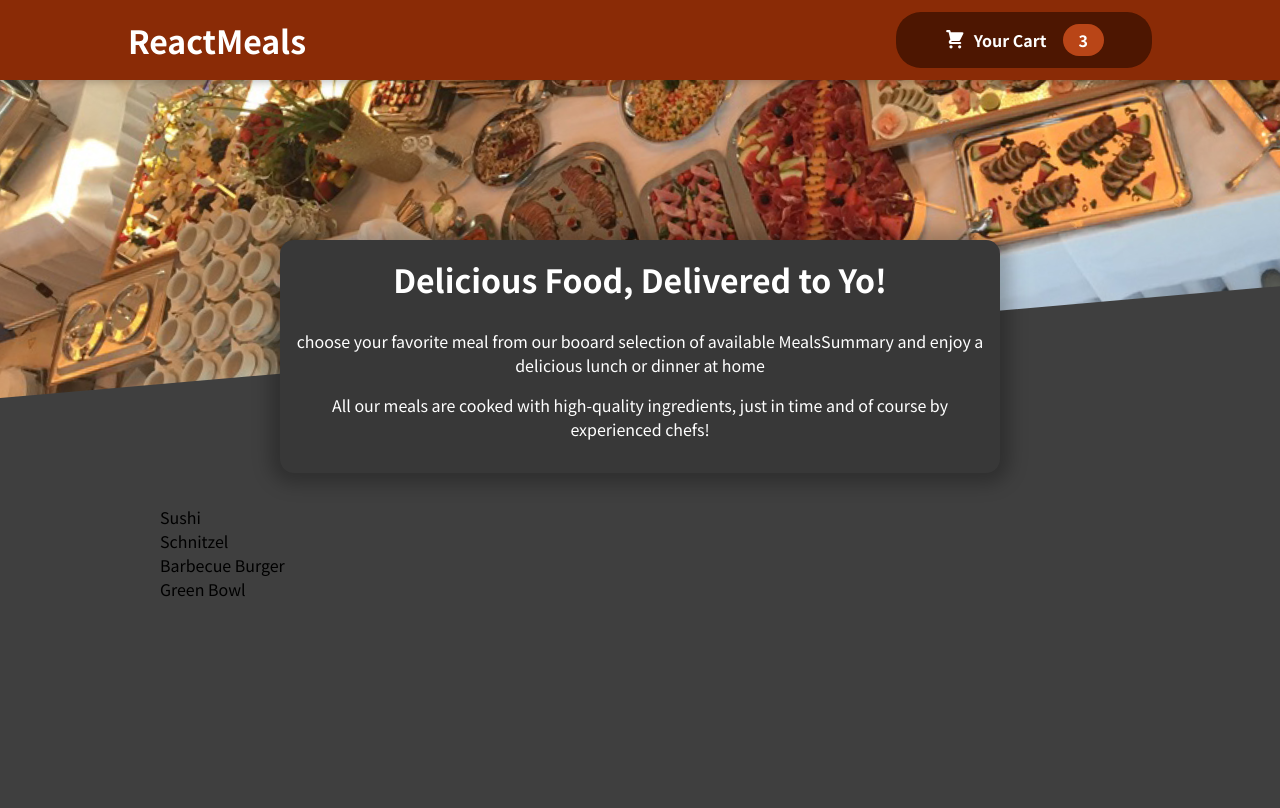
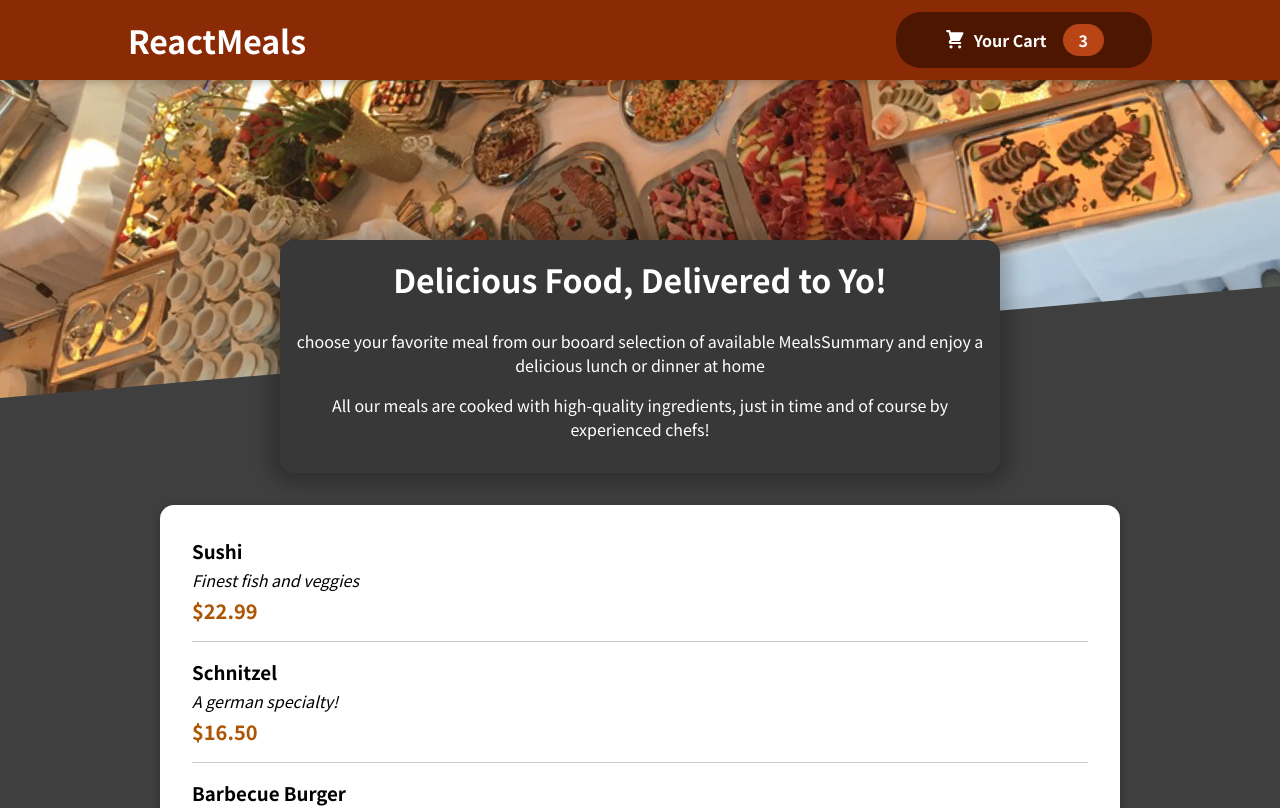
Before and after one commit to KlavyedeParmaklar/My-ReactJS-learning-examples, a React (Create React App) app in the folder food-order-app/: page / in a window 1280 px wide. Shown: the top 808 px of the page. Built offline with nearby package versions, Linux system fonts and the light colour scheme.

Commit message:
Meal Item JS & CSS

```diff
--- a/food-order-app/src/components/Meals/AvailableMeals.js
+++ b/food-order-app/src/components/Meals/AvailableMeals.js
@@ -1,4 +1,7 @@
 import React from 'react'
+import MealItem from './MealItem/MealItem';
+
+import Card from '../UI/Card/Card'
 
 import classes from './AvailableMeals.module.css'
 
@@ -30,13 +33,21 @@
 ];
 
 const AvailableMeals = () => {
-    const mealsList = DUMMY_MEALS.map(meal => <li>{meal.name}</li>)
+    const mealsList = DUMMY_MEALS.map(meal =>
+        <MealItem
+            key={meal.id}
+            name={meal.name}
+            description={meal.description}
+            price={meal.price}
+        />)
 
     return (
         <section className={classes.meals}>
-            <ul>
-                {mealsList}
-            </ul>
+            <Card>
+                <ul>
+                    {mealsList}
+                </ul>
+            </Card>
         </section>
     )
 }
--- /dev/null
+++ b/food-order-app/src/components/Meals/MealItem/MealItem.js
@@ -0,0 +1,22 @@
+import React from 'react'
+
+import classes from './MealItem.module.css'
+
+const MealItem = (props) => {
+    const price = `$${props.price.toFixed(2)}`
+
+    return (
+        <li className={classes.meal}>
+            <div>
+                <h3>{props.name}</h3>
+                <div className={classes.description}>{props.description}</div>
+                <div className={classes.price}>{price}</div>
+            </div>
+            <div>
+
+            </div>
+        </li>
+    )
+}
+
+export default MealItem
--- /dev/null
+++ b/food-order-app/src/components/Meals/MealItem/MealItem.module.css
@@ -0,0 +1,22 @@
+.meal {
+    display: flex;
+    justify-content: space-between;
+    margin: 1rem;
+    padding-bottom: 1rem;
+    border-bottom: 1px solid #ccc;
+  }
+
+  .meal h3 {
+    margin: 0 0 0.25rem 0;
+  }
+
+  .description {
+    font-style: italic;
+  }
+
+  .price {
+    margin-top: 0.25rem;
+    font-weight: bold;
+    color: #ad5502;
+    font-size: 1.25rem;
+  }
```
Also changed, not shown: food-order-app/src/components/Meals/MealItem/MealItemForm.js (added).
